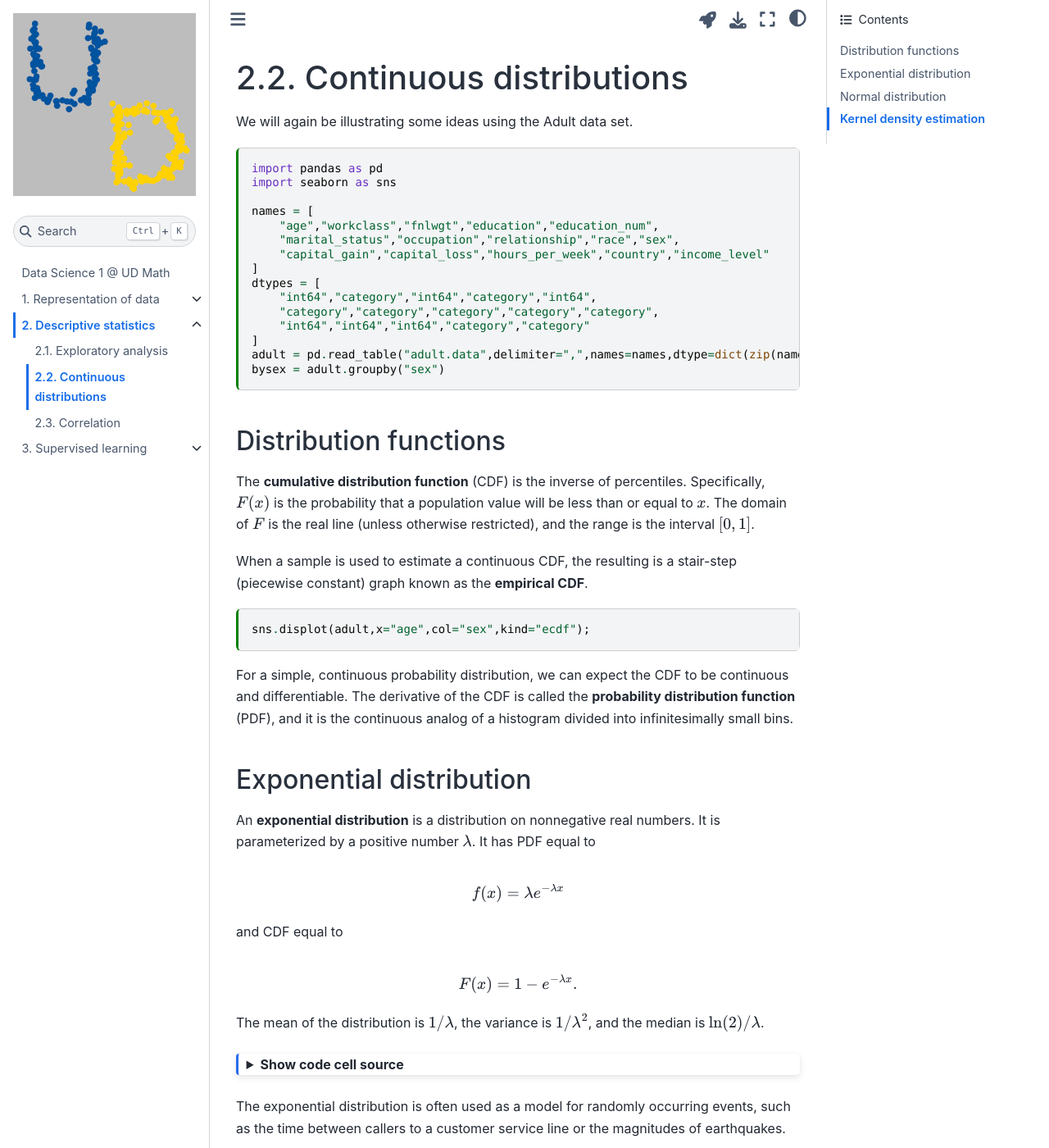
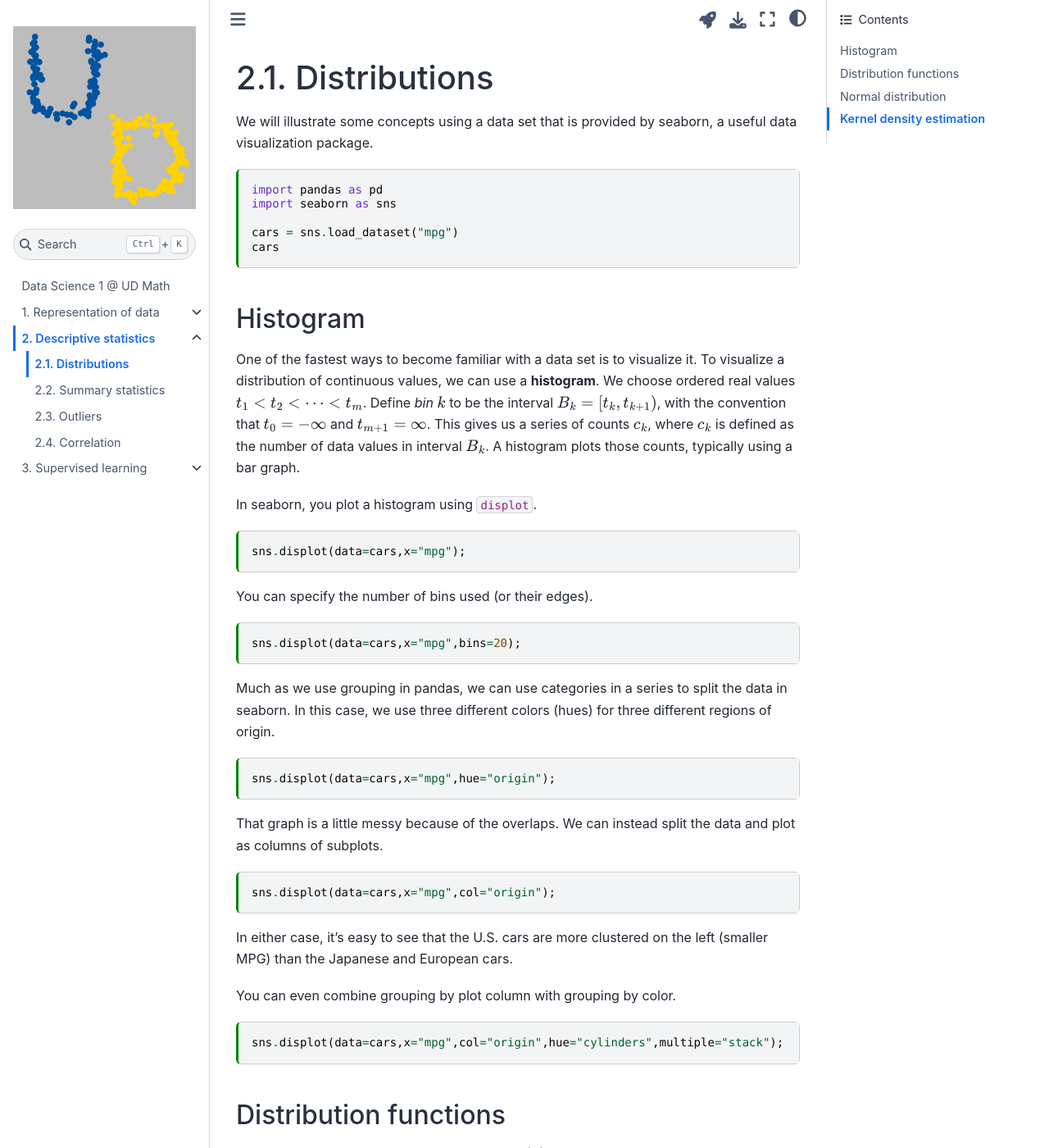
Before and after one commit to UD-Math-Data-Science-1/notes, a Jupyter Book: the page built from statistics/distributions.md, in a window 1280 px wide and 1400 px high. Shown: the whole window at 82% size. Built offline with Jupyter Book 1.0.4 settings and Sphinx 7.4.7 and the Sphinx Book theme 1.1.4, drawn with Linux system fonts in a browser that asks for light colours; pages that are not in the unit, such as notebooks, are missing from menus; some of the changed text lies outside the part shown.

Commit message:
Refactor stats chapter

````diff
--- a/_toc.yml
+++ b/_toc.yml
@@ -8,13 +8,12 @@ chapters:
     - file: representation/data-types
     - file: representation/pandas
     - file: representation/split-apply-combine
-    - file: representation/seaborn
   - file: statistics/overview
     sections:
-    - file: statistics/exploratory
     - file: statistics/distributions
+    - file: statistics/summary
+    - file: statistics/outliers
     - file: statistics/correlation
-    # - file: statistics/mean-variance
   - file: supervised/overview
     sections:
     - file: supervised/scikit
--- a/statistics/distributions.md
+++ b/statistics/distributions.md
@@ -10,71 +10,70 @@ kernelspec:
   language: python
   name: python3
 ---
-# Continuous distributions
+# Distributions
 
-We will again be illustrating some ideas using the Adult data set.
+We will illustrate some concepts using a data set that is provided by seaborn, a useful data visualization package.
 
 ```{code-cell} ipython3
 import pandas as pd
 import seaborn as sns
 
-names = [
-    "age","workclass","fnlwgt","education","education_num",
-    "marital_status","occupation","relationship","race","sex",
-    "capital_gain","capital_loss","hours_per_week","country","income_level"
-]
-dtypes = [
-    "int64","category","int64","category","int64",
-    "category","category","category","category","category",
-    "int64","int64","int64","category","category"
-]
-adult = pd.read_table("adult.data",delimiter=",",names=names,dtype=dict(zip(names,dtypes)))
-bysex = adult.groupby("sex")
+cars = sns.load_dataset("mpg")
+cars
 ```
+
+## Histogram
+
+One of the fastest ways to become familiar with a data set is to visualize it. To visualize a distribution of continuous values, we can use a **histogram**. We choose ordered real values $t_1 < t_2 < \cdots < t_m$. Define *bin* $k$ to be the interval $B_k=[t_k,t_{k+1})$, with the convention that $t_0=-\infty$ and $t_{m+1}=\infty$. This gives us a series of counts $c_k$, where $c_k$ is defined as the number of data values in interval $B_k$. A histogram plots those counts, typically using a bar graph.
+
+In seaborn, you plot a histogram using `displot`.
+
+```{code-cell}
+sns.displot(data=cars,x="mpg");
+```
+
+You can specify the number of bins used (or their edges).
+
+```{code-cell}
+sns.displot(data=cars,x="mpg",bins=20);
+```
+
+Much as we use grouping in pandas, we can use categories in a series to split the data in seaborn. In this case, we use three different colors (hues) for three different regions of origin.
+
+```{code-cell}
+sns.displot(data=cars,x="mpg",hue="origin");
+```
+
+That graph is a little messy because of the overlaps. We can instead split the data and plot as columns of subplots.
+
+```{code-cell}
+sns.displot(data=cars,x="mpg",col="origin");
+```
+
+In either case, it's easy to see that the U.S. cars are more clustered on the left (smaller MPG) than the Japanese and European cars.
+
+You can even combine grouping by plot column with grouping by color.
+
+```{code-cell}
+sns.displot(data=cars,x="mpg",col="origin",hue="cylinders",multiple="stack");
+```
+
 
 ## Distribution functions
 
-The **cumulative distribution function** (CDF) is the inverse of percentiles. Specifically, $F(x)$ is the probability that a population value will be less than or equal to $x$. The domain of $F$ is the real line (unless otherwise restricted), and the range is the interval $[0,1]$.
+The **cumulative distribution function** (CDF) $F(x)$ is the probability that a data value will be less than or equal to $x$. The domain of $F$ is the real line (unless otherwise restricted), and the range is the interval $[0,1]$.
 
 When a sample is used to estimate a continuous CDF, the resulting is a stair-step (piecewise constant) graph known as the **empirical CDF**.
 
 ```{code-cell}
-sns.displot(adult,x="age",col="sex",kind="ecdf");
+sns.displot(data=cars,x="mpg",col="origin",kind="ecdf");
 ```
 
-For a simple, continuous probability distribution, we can expect the CDF to be continuous and differentiable. The derivative of the CDF is called the **probability distribution function** (PDF), and it is the continuous analog of a histogram divided into infinitesimally small bins.
+If we could account for infinitely many observations, we would expect (in most cases) the CDF to be continuous and differentiable. The derivative of the CDF, $f(x)=F'(x)$, is called the **probability distribution function** (PDF). The PDF is the continuous analog of a histogram divided into infinitesimally small bins. Note that because the probability of observing *some* real value is 100%, we have the constraint
 
-
-## Exponential distribution
-
-An **exponential distribution** is a distribution on nonnegative real numbers. It is parameterized by a positive number $\lambda$. It has PDF equal to
-
-```{math}
-f(x) = \lambda e^{-\lambda x}
-```
-
-and CDF equal to
-
-```{math}
-F(x) = 1 - e^{-\lambda x}.
-```
-
-The mean of the distribution is $1/\lambda$, the variance is $1/\lambda^2$, and the median is $\ln(2)/\lambda$.
-
-```{code-cell}
-:tags: ["hide-input"]
-import numpy as np
-import matplotlib.pyplot as plt
-
-lam = 1
-x = np.arange(0,300)*4/300
-plt.plot(x,lam*np.exp(-lam*x))
-plt.xlabel("x")
-plt.ylabel("f(x)")
-plt.title("PDF of exponential distribution, lambda=1");
-```
-
-The exponential distribution is often used as a model for randomly occurring events, such as the time between callers to a customer service line or the magnitudes of earthquakes.
+$$
+\int_{-\infty}^\infty f(x)\, dx = 1.
+$$
 
 ## Normal distribution
 
@@ -84,7 +83,7 @@ $$
 f(x) = \frac{1}{\sqrt{2\pi\sigma^2}} \exp\left( -\frac{(x-\mu)^2}{2\sigma^2} \right).
 $$
 
-The CDF cannot be expressed using elementary functions. A normal PDF is peaked at the mean and drops off superexponentially and symmetrically on both sides.
+The CDF cannot be expressed using elementary functions. A normal PDF is peaked at the mean, dropping superexponentially and symmetrically on both sides.
 
 ```{code-cell}
 :tags: ["hide-input"]
@@ -101,11 +100,9 @@ plt.ylabel("f(x)")
 plt.title("PDF of normal distribution, mu=1, sigma=2");
 ```
 
-For normally distributed data, a common definition of outliers is to reject values that satisfy $|x-\mu|>2\sigma$, which would discard about 5% of values on average. A less aggressive criterion uses $3\sigma$ instead of $2\sigma$.
-
 ## Kernel density estimation
 
-It can be helpful to go from a discrete distribution, as described by a histogram, with a continuous function that estimates the PDF. One technique to do this is called **kernel density estimation** (KDE).
+It can be helpful to go from a discrete distribution, as described by a histogram, to a continuous function that approximates the PDF. One technique to do this is called **kernel density estimation** (KDE).
 
 Let $g(x)$ be a normal distribution with mean zero and a chosen variance. If we have samples $x_1,\ldots,x_n$, define
 
@@ -121,14 +118,10 @@ $$
 
 as the KDE approximation to the PDF.
 
-For example, here again are the sex-grouped histograms for ages in the Adult data set:
+For example, using the MPG data:
 
 ```{code-cell}
-sns.displot(adult,x="age",col="sex",bins=18)
+sns.displot(data=cars,x="mpg",hue="origin",kind="kde");
 ```
 
-And here are the KDE estimates:
-
-```{code-cell}
-sns.displot(adult,x="age",col="sex",kind="kde")
-```
+Based on these curves, it would be plausible to approximate the distribution of cars from Europe as a normal distribution, but the asymmetry in the other two cases would make that approximation less satisfying.
````
Also changed, not shown: representation/seaborn.md (deleted, +0 -1 lines), statistics/correlation.md (+36 -4 lines), statistics/exploratory.md (deleted, +0 -217 lines), statistics/outliers.md (added, +83 -0 lines), statistics/summary.md (added, +148 -0 lines).
